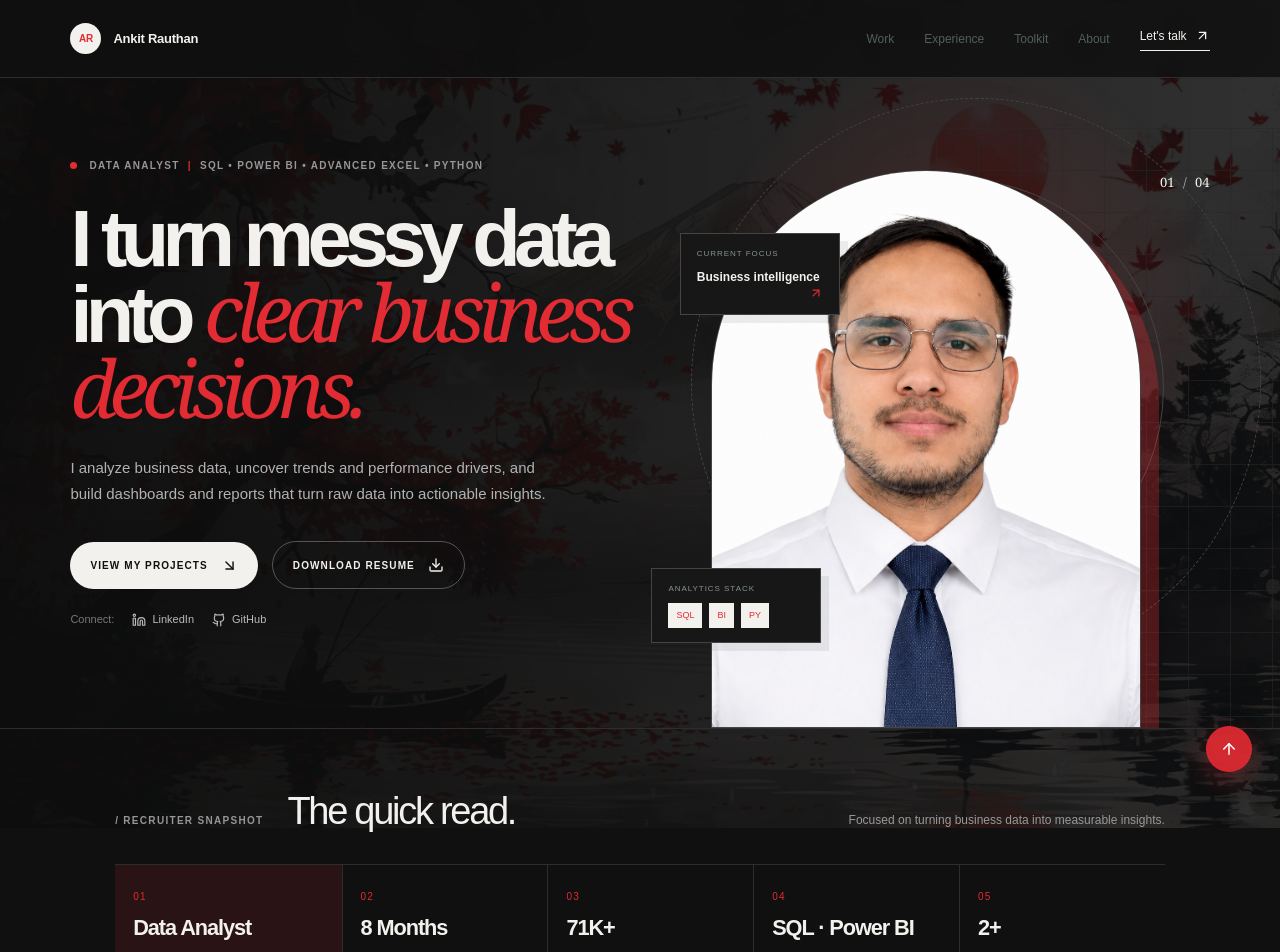
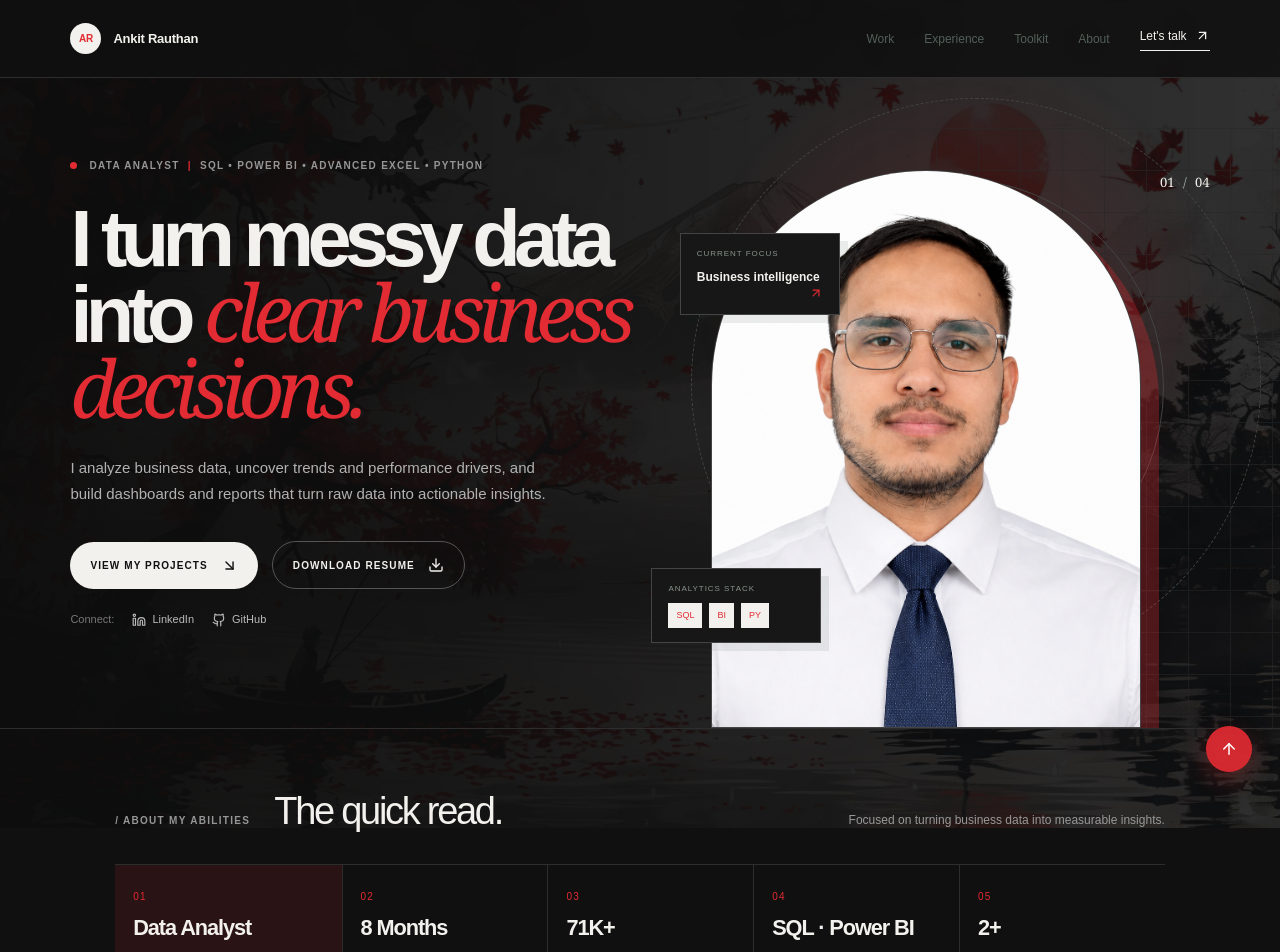
Before and after one commit to AnkitRauthan1441/AI-Project, a Next.js app: page / in a window 1280 px wide. Shown: the top 952 px of the page. Built offline with nearby package versions, Linux system fonts and the light colour scheme.

Commit message:
Commit by Ideavo AI

```diff
--- a/src/app/page.tsx
+++ b/src/app/page.tsx
@@ -131,7 +131,7 @@ export default function Home() {
       </section>
 
       <section className="recruiter-snapshot section-wrap" aria-labelledby="snapshot-title">
-        <div className="snapshot-heading"><span className="section-label">/ Recruiter snapshot</span><h2 id="snapshot-title">The quick read.</h2><p>Focused on turning business data into measurable insights.</p></div>
+        <div className="snapshot-heading"><span className="section-label">/ About my abilities</span><h2 id="snapshot-title">The quick read.</h2><p>Focused on turning business data into measurable insights.</p></div>
         <div className="snapshot-grid">
           <div className="snapshot-card snapshot-primary"><span className="snapshot-index">01</span><strong>Data Analyst</strong><span>Role focus</span></div>
           <div className="snapshot-card"><span className="snapshot-index">02</span><strong>8 Months</strong><span>Analytics internship experience</span></div>
```
